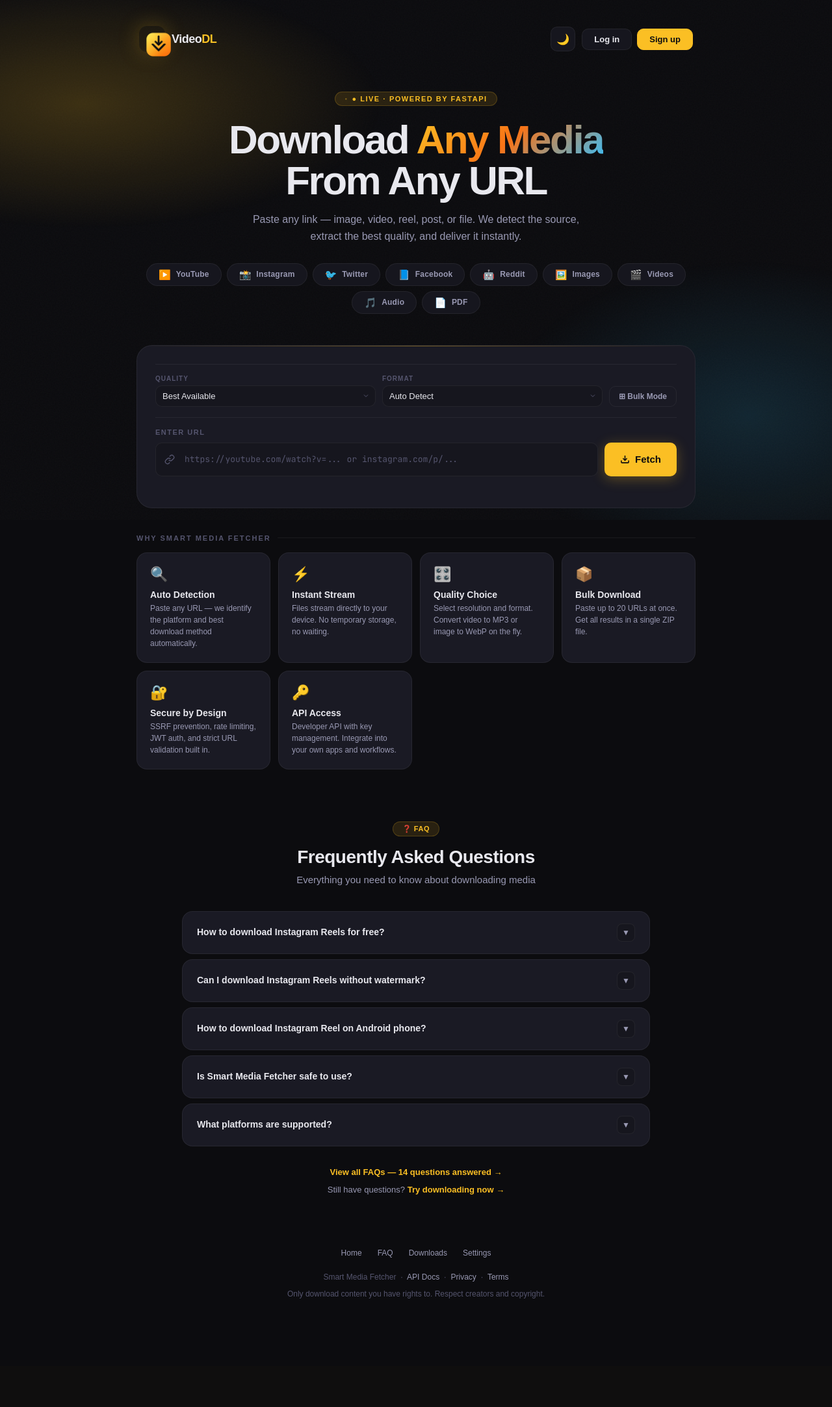
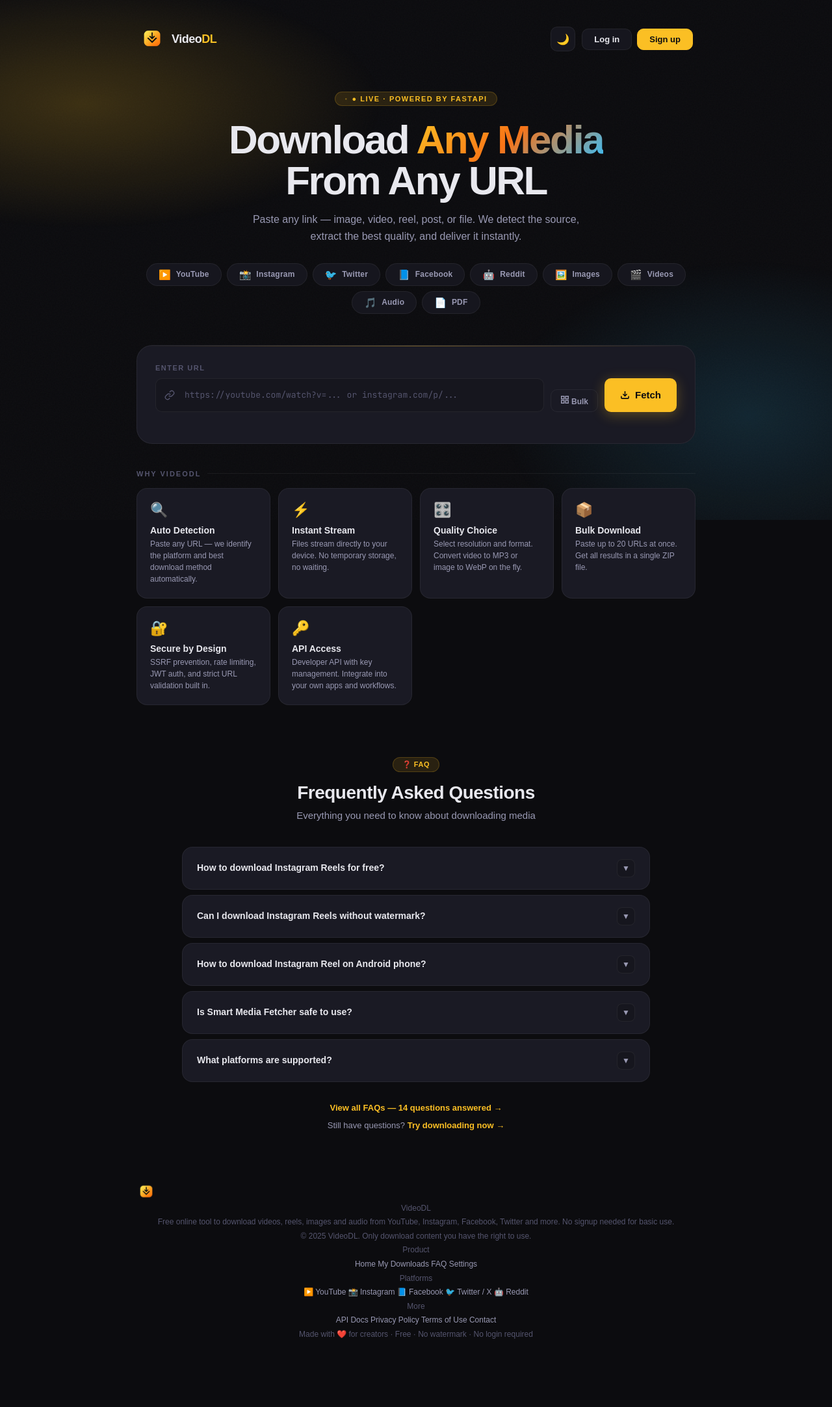
Before and after one commit to Balavardhangoli/smart-media-tool, a Python web app: template frontend/templates/index.html in a window 1280 px wide. Shown: the whole page at 65% size. Before the commit the page ends 1998 px from the top, so only its background shows below. Run offline with Jinja, Linux system fonts and the light colour scheme; the template is opened without the code that fills it, so the values that code supplies are empty; some web fonts are replaced.

Commit message:
Update index.html

```diff
--- a/frontend/templates/index.html
+++ b/frontend/templates/index.html
@@ -5,37 +5,35 @@
 <meta name="viewport" content="width=device-width, initial-scale=1.0, maximum-scale=1.0"/>
 
 <!-- ── Primary SEO ── -->
-<title>Video Downloader Online Free — Download Instagram Reels, YouTube Videos</title>
+<title>VideoDL — Free Video Downloader | Instagram, YouTube, Facebook</title>
 <meta name="description" content="Paste any link to download Instagram Reels, YouTube videos, Facebook videos, images and PDFs. 100% free, no signup required to try. Fast online media downloader."/>
 <meta name="keywords" content="instagram downloader, instagram reel downloader, download instagram reels, instagram video downloader online, save instagram video, instagram reel download without watermark, download instagram post online free, instagram photo downloader online, save instagram reel to phone, how to download instagram reel without app, youtube downloader, video downloader online free, media downloader, social media downloader, online video downloader, download youtube video, facebook video downloader, reddit video downloader"/>
 <meta name="robots" content="index, follow, max-image-preview:large"/>
-<meta name="author" content="Smart Media Fetcher"/>
-<link rel="canonical" href="https://smart-media-fetcher.onrender.com/"/>
+<meta name="author" content="VideoDL"/>
+<link rel="canonical" href="https://videodl.onrender.com/"/>
 
 <!-- ── Open Graph (WhatsApp, Facebook, LinkedIn) ── -->
 <meta property="og:type"        content="website"/>
-<meta property="og:site_name"   content="Smart Media Fetcher"/>
-<meta property="og:title"       content="Video Downloader Online Free — Download Instagram Reels, YouTube Videos"/>
+<meta property="og:site_name"   content="VideoDL"/>
+<meta property="og:title"       content="VideoDL — Free Video Downloader | Instagram, YouTube, Facebook"/>
 <meta property="og:description" content="Download Instagram Reels, YouTube videos, Facebook videos, images and PDFs instantly. Free online media downloader — no app needed."/>
-<meta property="og:url"         content="https://smart-media-fetcher.onrender.com/"/>
-<meta property="og:image"       content="https://smart-media-fetcher.onrender.com/static/videodl-logo.png"/>
+<meta property="og:url"         content="https://videodl.onrender.com/"/>
+<meta property="og:image"       content="https://videodl.onrender.com/static/og-image.png"/>
 <meta property="og:image:width" content="1200"/>
 <meta property="og:image:height"content="630"/>
 <meta property="og:locale"      content="en_IN"/>
-<link rel="icon" type="image/png" href="/static/videodl-logo.png"/>
-<link rel="apple-touch-icon" href="/static/videodl-logo.png"/>
 
 <!-- ── Twitter Card ── -->
 <meta name="twitter:card"        content="summary_large_image"/>
-<meta name="twitter:title"       content="Video Downloader Online Free — Download Instagram Reels, YouTube Videos"/>
+<meta name="twitter:title"       content="VideoDL — Free Video Downloader | Instagram, YouTube, Facebook"/>
 <meta name="twitter:description" content="Download Instagram Reels, YouTube videos, images and PDFs for free. Paste any URL and download instantly."/>
-<meta name="twitter:image"       content="https://smart-media-fetcher.onrender.com/static/videodl-logo.png"/>
+<meta name="twitter:image"       content="https://videodl.onrender.com/static/og-image.png"/>
 
 <!-- ── PWA / Mobile ── -->
 <meta name="theme-color" content="#fbbf24"/>
 <meta name="mobile-web-app-capable" content="yes"/>
 <meta name="apple-mobile-web-app-capable" content="yes"/>
-<meta name="apple-mobile-web-app-title" content="SmartMedia"/>
+<meta name="apple-mobile-web-app-title" content="VideoDL"/>
 <link rel="preconnect" href="https://fonts.googleapis.com"/>
 <link href="https://fonts.googleapis.com/css2?family=Cabinet+Grotesk:wght@400;500;700;800;900&family=JetBrains+Mono:wght@300;400;500&display=swap" rel="stylesheet"/>
 <link rel="stylesheet" href="/static/style.css"/>
@@ -49,37 +47,37 @@
     {
       "@type": "Question",
       "name": "How to download Instagram Reels for free?",
-      "acceptedAnswer": {"@type": "Answer", "text": "Step 1: Open Instagram and find the Reel. Step 2: Tap three dots and Copy Link. Step 3: Go to Smart Media Fetcher and paste the link. Step 4: Click Fetch then Download MP4. Free, no watermark, no app needed."}
+      "acceptedAnswer": {"@type": "Answer", "text": "Step 1: Open Instagram and find the Reel. Step 2: Tap three dots and Copy Link. Step 3: Go to VideoDL and paste the link. Step 4: Click Fetch then Download MP4. Free, no watermark, no app needed."}
     },
     {
       "@type": "Question",
       "name": "How to download Instagram Reel on Android phone?",
-      "acceptedAnswer": {"@type": "Answer", "text": "Open Instagram, find the Reel, tap three dots, Copy Link. Open Chrome browser, go to Smart Media Fetcher, paste link, click Fetch, click Download MP4. Works on Samsung, Redmi, Realme, OnePlus and all Android phones."}
+      "acceptedAnswer": {"@type": "Answer", "text": "Open Instagram, find the Reel, tap three dots, Copy Link. Open Chrome browser, go to VideoDL, paste link, click Fetch, click Download MP4. Works on Samsung, Redmi, Realme, OnePlus and all Android phones."}
     },
     {
       "@type": "Question",
       "name": "How to save Instagram video on iPhone?",
-      "acceptedAnswer": {"@type": "Answer", "text": "Open Instagram, find the video, tap three dots, Copy Link. Open Safari, go to Smart Media Fetcher, paste link, click Fetch, click Download MP4. File saves to your iPhone Downloads folder."}
+      "acceptedAnswer": {"@type": "Answer", "text": "Open Instagram, find the video, tap three dots, Copy Link. Open Safari, go to VideoDL, paste link, click Fetch, click Download MP4. File saves to your iPhone Downloads folder."}
     },
     {
       "@type": "Question",
       "name": "Can I download Instagram Reels without watermark?",
-      "acceptedAnswer": {"@type": "Answer", "text": "Yes! Smart Media Fetcher downloads Instagram Reels directly without adding any watermark. The video is the original quality with no logo or branding added."}
+      "acceptedAnswer": {"@type": "Answer", "text": "Yes! VideoDL downloads Instagram Reels directly without adding any watermark. The video is the original quality with no logo or branding added."}
     },
     {
       "@type": "Question",
       "name": "Instagram Reel kaise download kare?",
-      "acceptedAnswer": {"@type": "Answer", "text": "Instagram app mein Reel dhundo, teen dots tap karo, Link Copy Karo. Browser mein Smart Media Fetcher kholo, link paste karo, Fetch dabao, Download MP4 dabao. Bilkul free hai, koi app install nahi karna padega."}
+      "acceptedAnswer": {"@type": "Answer", "text": "Instagram app mein Reel dhundo, teen dots tap karo, Link Copy Karo. Browser mein VideoDL kholo, link paste karo, Fetch dabao, Download MP4 dabao. Bilkul free hai, koi app install nahi karna padega."}
     },
     {
       "@type": "Question",
-      "name": "Is Smart Media Fetcher safe to use?",
+      "name": "Is VideoDL safe to use?",
       "acceptedAnswer": {"@type": "Answer", "text": "Yes, completely safe. We never ask for your Instagram or YouTube password, we don't store your downloaded files, no malware, HTTPS encrypted connections, and no spam."}
     },
     {
       "@type": "Question",
       "name": "What is the best free Instagram downloader in India?",
-      "acceptedAnswer": {"@type": "Answer", "text": "Smart Media Fetcher is one of the best free Instagram downloaders in India. It is completely free, no watermark, no app needed, works on Jio and Airtel, supports YouTube and Facebook too, and is secure without requiring any password."}
+      "acceptedAnswer": {"@type": "Answer", "text": "VideoDL is one of the best free Instagram downloaders in India. It is completely free, no watermark, no app needed, works on Jio and Airtel, supports YouTube and Facebook too, and is secure without requiring any password."}
     },
     {
       "@type": "Question",
@@ -93,8 +91,8 @@
 {
   "@context": "https://schema.org",
   "@type": "WebApplication",
-  "name": "Smart Media Fetcher",
-  "url": "https://smart-media-fetcher.onrender.com",
+  "name": "VideoDL",
+  "url": "https://videodl.onrender.com",
   "description": "Free online media downloader. Download Instagram Reels, YouTube videos, Facebook videos, images and PDFs instantly.",
   "applicationCategory": "UtilitiesApplication",
   "operatingSystem": "Web Browser",
@@ -112,9 +110,8 @@
   <!-- ── HEADER ── -->
   <header>
     <div class="logo">
-      <div class="logo-mark" style="background:none;padding:0;">
-  <img src="/static/videodl-logo.png" width="60" height="60"
-       style="border-radius:9px;display:block;" alt="VideoDL"/>
+      <div class="logo-mark" style="background:none;box-shadow:none;animation:none;">
+        <img src="/static/videodl-logo.png" alt="VideoDL" width="40" height="40" style="border-radius:12px;display:block;"/>
       </div>
       <span class="logo-name">Video<span>DL</span></span>
     </div>
@@ -167,31 +164,6 @@
 
   <!-- ── MAIN CARD ── -->
   <div class="main-card" id="mainCard">
-    <!-- Options FIRST — user selects quality/format before pasting URL -->
-    <div class="opts-row" style="margin-bottom:16px;padding-bottom:16px;border-bottom:1px solid var(--border);">
-      <div class="opt-group">
-        <span class="opt-label">Quality</span>
-        <select class="opt-select" id="qualitySelect" onchange="onQualityChange()">
-          <option value="best">Best Available</option>
-          <option value="1080">1080p</option>
-          <option value="720">720p</option>
-          <option value="480">480p</option>
-          <option value="360">360p</option>
-          <option value="audio">Audio Only</option>
-        </select>
-      </div>
-      <div class="opt-group">
-        <span class="opt-label">Format</span>
-        <select class="opt-select" id="formatSelect">
-          <option value="auto">Auto Detect</option>
-          <option value="mp4">MP4 (Video)</option>
-          <option value="mp3">MP3 (Audio)</option>
-          <option value="webm">WebM</option>
-        </select>
-      </div>
-      <button class="toggle-bulk" id="toggleBulk">⊞ Bulk Mode</button>
-    </div>
-
     <div class="input-section">
       <div class="input-label">Enter URL</div>
       <div class="url-row">
@@ -200,6 +172,10 @@
           <input class="url-input" id="urlInput" type="url" placeholder="https://youtube.com/watch?v=... or instagram.com/p/..." autocomplete="off" spellcheck="false"/>
           <button class="clear-btn" id="clearBtn" title="Clear">✕</button>
         </div>
+        <button class="toggle-bulk" id="toggleBulk" title="Switch to Bulk Mode">
+          <svg width="14" height="14" viewBox="0 0 24 24" fill="none" stroke="currentColor" stroke-width="2.5"><rect x="3" y="3" width="7" height="7"/><rect x="14" y="3" width="7" height="7"/><rect x="3" y="14" width="7" height="7"/><rect x="14" y="14" width="7" height="7"/></svg>
+          Bulk
+        </button>
         <button class="dl-btn" id="analyzeBtn">
           <svg width="15" height="15" viewBox="0 0 24 24" fill="none" stroke="currentColor" stroke-width="2.5"><path d="M21 15v4a2 2 0 01-2 2H5a2 2 0 01-2-2v-4"/><polyline points="7 10 12 15 17 10"/><line x1="12" y1="15" x2="12" y2="3"/></svg>
           Fetch
@@ -251,7 +227,7 @@
   </div>
 
   <!-- ── FEATURES ── -->
-  <div class="section-head">Why Smart Media Fetcher</div>
+  <div class="section-head">Why VideoDL</div>
   <div class="features">
     <div class="feature"><div class="feature-icon">🔍</div><div class="feature-title">Auto Detection</div><div class="feature-text">Paste any URL — we identify the platform and best download method automatically.</div></div>
     <div class="feature"><div class="feature-icon">⚡</div><div class="feature-title">Instant Stream</div><div class="feature-text">Files stream directly to your device. No temporary storage, no waiting.</div></div>
@@ -278,15 +254,56 @@
 </section>
 
 <footer>
-  <div style="display:flex;justify-content:center;gap:24px;margin-bottom:16px;flex-wrap:wrap;">
+  <div class="footer-inner">
+
+    <!-- Left — Logo + Description -->
+    <div class="footer-brand">
+      <div class="footer-logo">
+        <div class="footer-logo-mark" style="background:none;padding:0;">
+          <img src="/static/videodl-logo.png" alt="VideoDL" width="30" height="30" style="border-radius:8px;display:block;"/>
+        </div>
+        <span class="footer-logo-name">Video<span>DL</span></span>
+      </div>
+      <p class="footer-desc">Free online tool to download videos, reels, images and audio from YouTube, Instagram, Facebook, Twitter and more. No signup needed for basic use.</p>
+      <p class="footer-copy">© 2025 VideoDL. Only download content you have the right to use.</p>
+    </div>
+
+    <!-- Middle — Links -->
+    <div class="footer-col">
+      <div class="footer-col-title">Product</div>
       <a href="/">Home</a>
+      <a href="/downloads">My Downloads</a>
       <a href="/faq">FAQ</a>
-    <a href="/downloads">Downloads</a>
       <a href="/settings">Settings</a>
     </div>
 
-    <p>Smart Media Fetcher &nbsp;·&nbsp; <a href="/api/docs">API Docs</a> &nbsp;·&nbsp; <a href="#">Privacy</a> &nbsp;·&nbsp; <a href="#">Terms</a></p>
-    <p style="margin-top:4px;">Only download content you have rights to. Respect creators and copyright.</p>
+    <!-- Right — Supported Platforms -->
+    <div class="footer-col">
+      <div class="footer-col-title">Platforms</div>
+      <a>▶️ YouTube</a>
+      <a>📸 Instagram</a>
+      <a>📘 Facebook</a>
+      <a>🐦 Twitter / X</a>
+      <a>🤖 Reddit</a>
+    </div>
+
+    <!-- Far Right — Legal + API -->
+    <div class="footer-col">
+      <div class="footer-col-title">More</div>
+      <a href="/api/docs">API Docs</a>
+      <a href="#">Privacy Policy</a>
+      <a href="#">Terms of Use</a>
+      <a href="#">Contact</a>
+    </div>
+
+  </div>
+
+  <!-- Bottom bar -->
+  <div class="footer-bar">
+    <span>Made with ❤️ for creators</span>
+    <span class="footer-dot">·</span>
+    <span>Free · No watermark · No login required</span>
+  </div>
 </footer>
 
 </div><!-- /wrapper -->
@@ -635,7 +652,7 @@
     </div><!-- end body -->
 
     <div class="settings-foot">
-      <span class="settings-version">Smart Media Fetcher v1.0.0</span>
+      <span class="settings-version">VideoDL v1.0.0</span>
     </div>
 
   </div><!-- end panel -->
```
Lines whose indentation alone changed are shown as unchanged.
